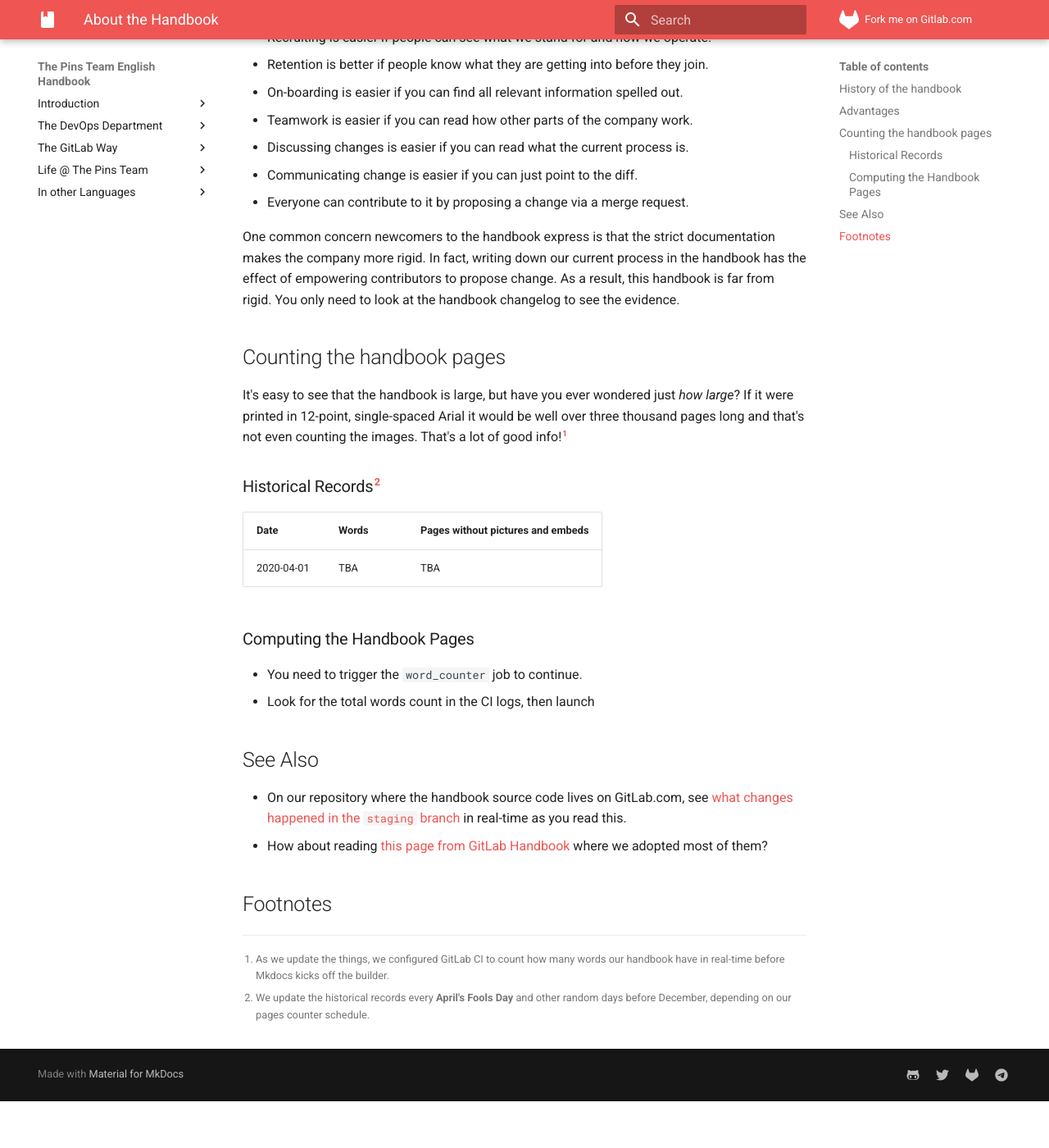
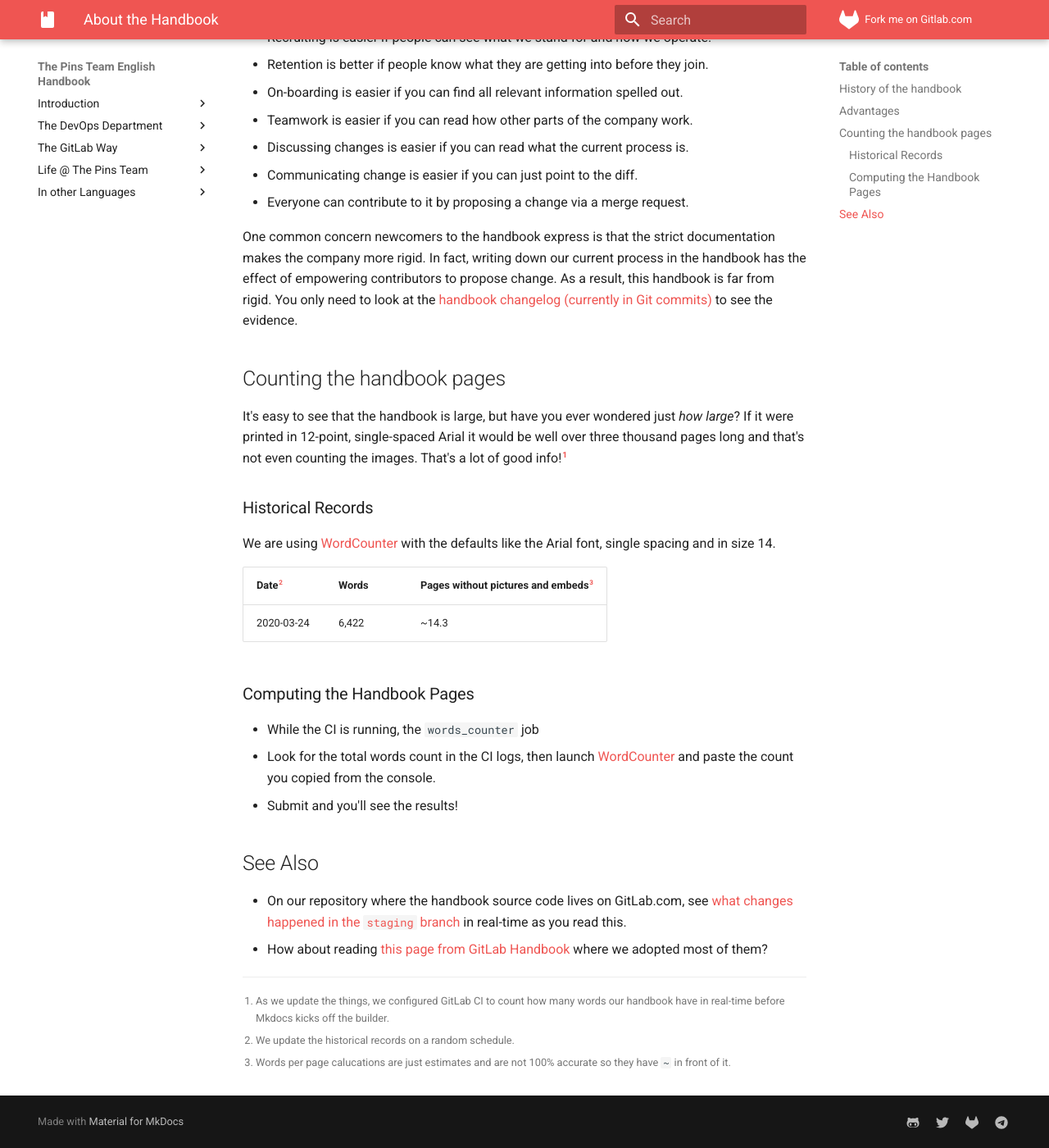
Before and after one commit to MadeByThePinsHub/handbook, an MkDocs documentation site: the page built from handbook/about/index.md, in a window 1280 px wide and 1400 px high, scrolled down 500 px. Shown: the whole window at 82% size. Built offline with MkDocs 1.6.1 and Material for MkDocs 9.7.7, drawn with Linux system fonts in a browser that asks for light colours; comment, search, counter and statistics services are not loaded; before the commit the page ends 1843 px from its top, so only the background shows below that.

Commit message:
Mega handbook edits!
Signed-off-by: Andrei Jiroh Eugenio Halili <andreijiroheugeniohalili24680@gmail.com>

```diff
--- a/handbook/about/index.md
+++ b/handbook/about/index.md
@@ -18,26 +18,30 @@ Like GitLab, the Pins team's handbook is extensive and keeping it relevant is an
 * Communicating change is easier if you can just point to the diff.
 * Everyone can contribute to it by proposing a change via a merge request.
 
-One common concern newcomers to the handbook express is that the strict documentation makes the company more rigid. In fact, writing down our current process in the handbook has the effect of empowering contributors to propose change. As a result, this handbook is far from rigid. You only need to look at the handbook changelog to see the evidence.
+One common concern newcomers to the handbook express is that the strict documentation makes the company more rigid.
+In fact, writing down our current process in the handbook has the effect of empowering contributors to propose change.
+As a result, this handbook is far from rigid. You only need to look at the [handbook changelog (currently in Git commits)](https://gitlab.com/MadeByThePinsTeam-DevLabs/official-handbook/-/commits/staging)
+to see the evidence.
 
 ## Counting the handbook pages
 It's easy to see that the handbook is large, but have you ever wondered just _how large_? If it were printed in 12-point, single-spaced Arial it would be well over three thousand pages long and that's not even counting the images. That's a lot of good info![^1]
 
-### Historical Records[^2]
+### Historical Records
+We are using [WordCounter](https://wordcounter.net/words-per-page) with the defaults like the Arial font, single spacing and in size 14.
 
-| **Date** | **Words** | **Pages without pictures and embeds** |
+| **Date**[^2] | **Words** | **Pages without pictures and embeds**[^3] |
 | ------ | ------ | ------ |
-| 2020-04-01 | TBA | TBA |
+| 2020-03-24 | 6,422 | ~14.3 |
 
 ### Computing the Handbook Pages
-* You need to trigger the `word_counter` job to continue.
-* Look for the total words count in the CI logs, then launch
+* While the CI is running, the `words_counter` job
+* Look for the total words count in the CI logs, then launch [WordCounter](https://wordcounter.net/words-per-page) and paste the count you copied from the console.
+* Submit and you'll see the results!
 
 ## See Also
 * On our repository where the handbook source code lives on GitLab.com, see [what changes happened in the `staging` branch](https://gitlab.com/MadeByThePinsTeam-DevLabs/official-handbook-en/commits/staging) in real-time as you read this.
 * How about reading [this page from GitLab Handbook](https://about.gitlab.com/handbook/about/) where we adopted most of them?
 
-## Footnotes
-
 [^1]: As we update the things, we configured GitLab CI to count how many words our handbook have in real-time before Mkdocs kicks off the builder.
-[^2]: We update the historical records every **April's Fools Day** and other random days before December, depending on our pages counter schedule.
+[^2]: We update the historical records on a random schedule.
+[^3]: Words per page calucations are just estimates and are not 100% accurate so they have `~` in front of it.
```
Also changed, not shown: handbook/about/CONTRIBUTING/index.md (+4 -1 lines), handbook/directory/keybase-users.md (+4 -0 lines), handbook/index.md (+14 -4 lines).
